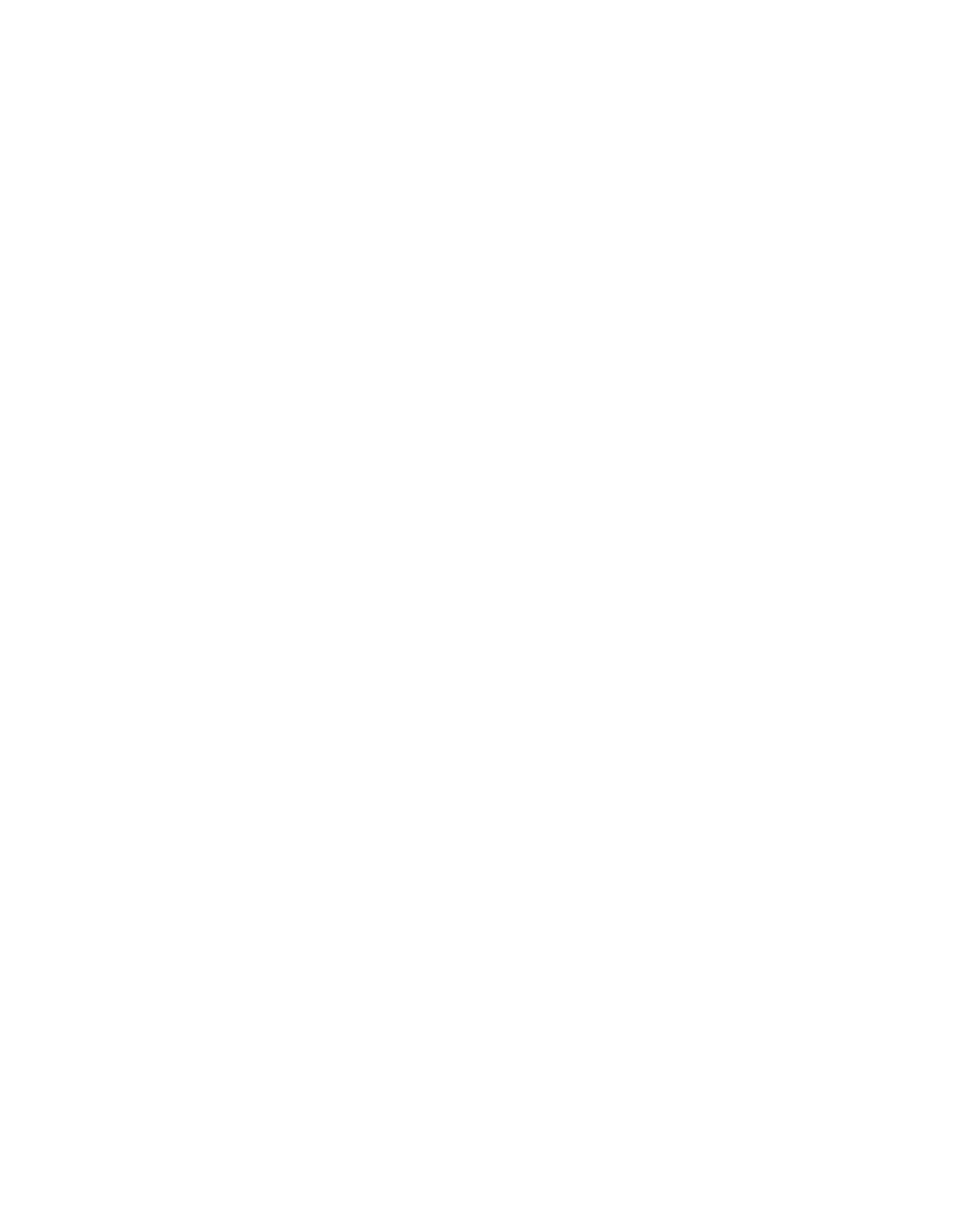
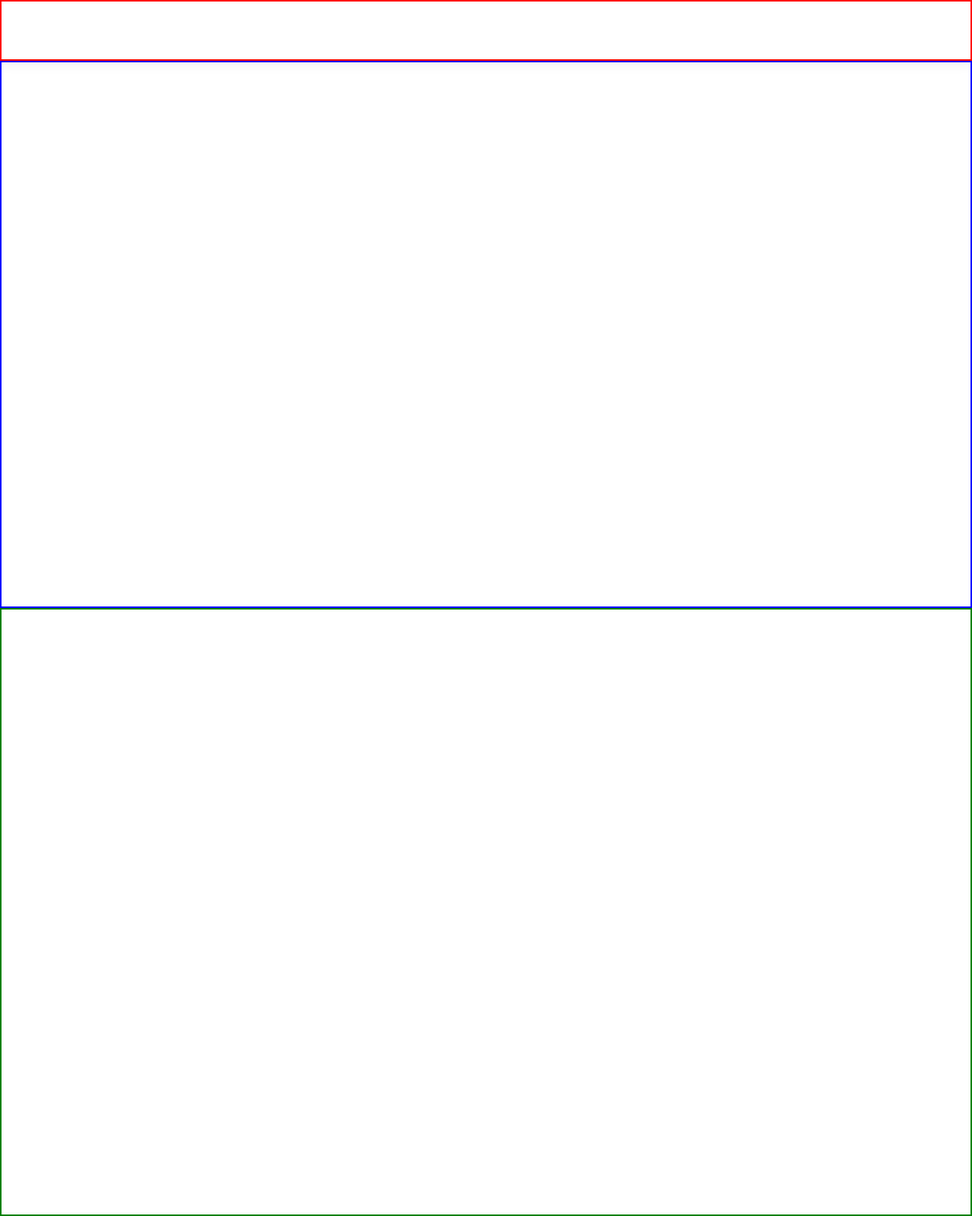
Before and after one commit to AdamPSU/PSUMart, a plain HTML site: page index.html in a window 1280 px wide. Shown: the whole page at 76% size. Before the commit the page ends 800 px from the top, so only its background shows below. Drawn offline with Linux system fonts and the light colour scheme.

Commit message:
Add sizes for header, hero, and shop sections

```diff
--- a/css/style.css
+++ b/css/style.css
@@ -0,0 +1,51 @@
+@import url('https://fonts.googleapis.com/css2?family=Roboto:wght@300;400;500;700;900&display=swap');
+
+* {
+   margin: 0;
+   padding: 0;
+   box-sizing: border-box;
+   font-family: 'Roboto', sans-serif;
+}
+
+a {
+    text-decoration: none;
+    color: #fff;
+}
+
+i {
+    color: #fff;
+    cursor: pointer;
+}
+
+img {
+    object-fit: cover;
+    object-position: top;
+    border-radius: 8px;
+}
+
+body {
+    width: 100%;
+}
+
+#header {
+    display: flex;
+    align-items: center;
+    justify-content: space-between;
+    padding: 20px 80px;
+    box-shadow: 0 5px 15px rgba(0, 0, 0, 0.06);
+
+    height: 10vh;
+    border: 2px solid red;
+}
+
+#hero {
+    display: flex;
+    height: 90vh;
+    border: 2px solid blue;
+}
+
+#shop {
+    display: flex;
+    height: 100vh;
+    border: 2px solid green;
+}
--- a/index.html
+++ b/index.html
@@ -4,8 +4,11 @@
     <meta charset="UTF-8">
     <meta name="viewport" content="width=device-width, initial-scale=1.0">
     <title>PSUMart</title>
+    <link rel="stylesheet" href="css/style.css">
 </head>
 <body>
-
+    <section id="header"></section>
+    <section id="hero"></section>
+    <section id="shop"></section>
 </body>
 </html>
```
